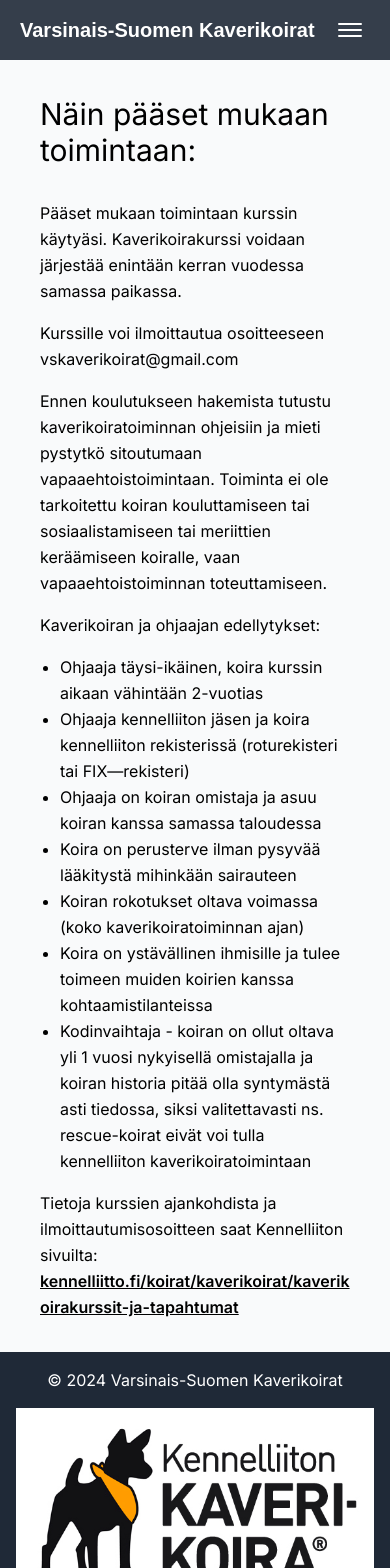
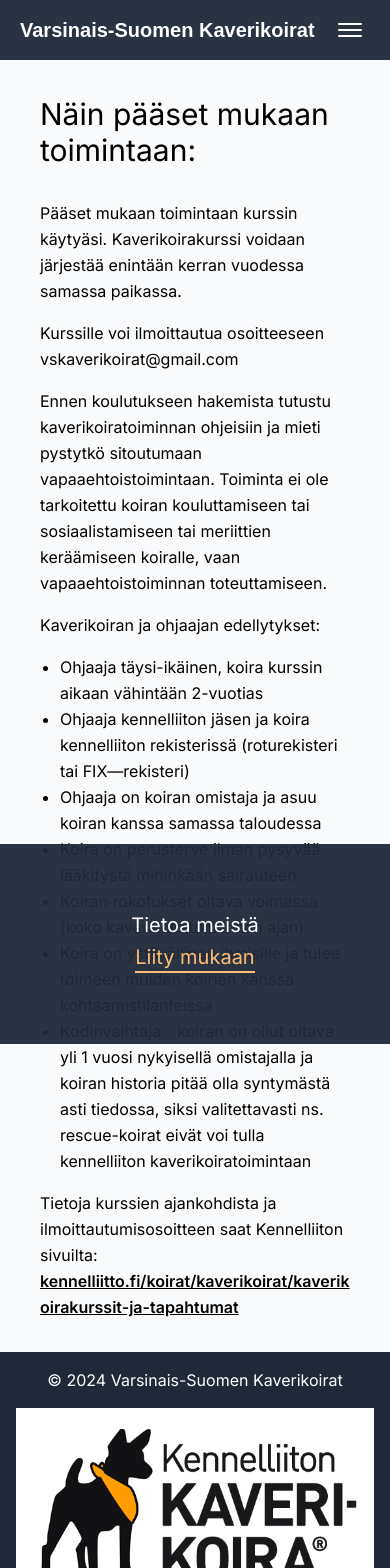
Before and after one commit to kasperi-r/vskaverikoirat, a Next.js app: page /liity-mukaan in a window 390 px wide. Shown: the top 1568 px of the page. Built offline with nearby package versions, Linux system fonts and the light colour scheme; a web font is replaced by a local one.

Commit message:
Update mobile menu

```diff
--- a/app/ui/header/index.tsx
+++ b/app/ui/header/index.tsx
@@ -20,7 +20,7 @@
   const toggleModal = () => setShowModal(!showModal);
 
   return (
-    <header className="fixed top-0 w-full p-4 px-5 sm:px-10 flex items-center justify-between text-white bg-gray-800 opacity-90">
+    <header className="fixed top-0 w-full p-4 px-5 sm:px-10 flex items-center justify-between text-white bg-gray-800 opacity-95">
       <Link key={'home'} href={'/'} className={`${palanquin.className} text-xl`}>Varsinais-Suomen Kaverikoirat</Link>
       <div className="hidden lg:flex items-center space-y-4 lg:space-y-0 lg:space-x-6 w-full lg:w-auto lg:ml-8">
         {links.slice(0, 3).map(({ path, label }) => (
@@ -49,21 +49,25 @@
                     }`} >
     </span>
       </button>
-      <div className={`fixed top-0 left-0 w-full h-[400px] bg-opacity-95 z-50 flex flex-col items-center justify-end transition-transform duration-200 ${showModal ? 'translate-y-10' : '-translate-y-full'}`} style={{ backgroundImage: 'url(/paw.svg)', backgroundSize: 'contain', backgroundRepeat: 'no-repeat', backgroundPosition: 'center' }}>
-        {/* <button onClick={toggleModal} className="absolute top-1 right-1 p-2">
-          <svg className="h-8 w-8 text-white" viewBox="0 0 24 24" fill="none" stroke="currentColor" stroke-width="2" stroke-linecap="round" stroke-linejoin="round">
-            <line x1="18" y1="6" x2="6" y2="18" />
-            <line x1="6" y1="6" x2="18" y2="18" />
-          </svg>
-        </button> */}
+      <div className={`fixed top-0 left-0 w-full h-[400px] z-50 flex flex-col items-center justify-end transition-transform duration-200 ${showModal ? 'translate-y-10' : '-translate-y-full'}`}
+        style={{ backgroundImage: 'url(/paw.svg)', backgroundSize: 'contain', backgroundRepeat: 'no-repeat', backgroundPosition: 'center' }}>
         <div className="flex flex-col items-center pb-8 mb-8">
-        {links.map(({ path, label }) => (
-          <Link key={label} href={path} onClick={toggleModal} className={`${path === pathname && "text-orange-300 border-b-2 border-orange-300"} hover:text-orange-300 text-sm mb-1`}>
+        {links.slice(0, 3).map(({ path, label }) => (
+          <Link key={label} href={path} onClick={toggleModal} className={`${path === pathname && "text-orange-300 border-b-2 border-orange-300"} hover:text-orange-300 text-xl mb-1`}>
             {label}
           </Link>
         ))}
         </div>
       </div>
+      <div className={`fixed bottom-0 left-0 w-full h-[200px] bg-gray-800 z-50 flex flex-col items-center justify-center transition-transform duration-200 ${showModal ? 'translate-y-0' : 'translate-y-full'}`}>
+        <div className="flex flex-col items-center">
+          {links.slice(3).map(({ path, label }) => (
+            <Link key={label} href={path} onClick={toggleModal} className={`${path === pathname && "text-orange-300 border-b-2 border-orange-300"} hover:text-orange-300 text-xl mb-1`}>
+              {label}
+            </Link>
+          ))}
+        </div>
+      </div>
     </header>
   );
 }
```
